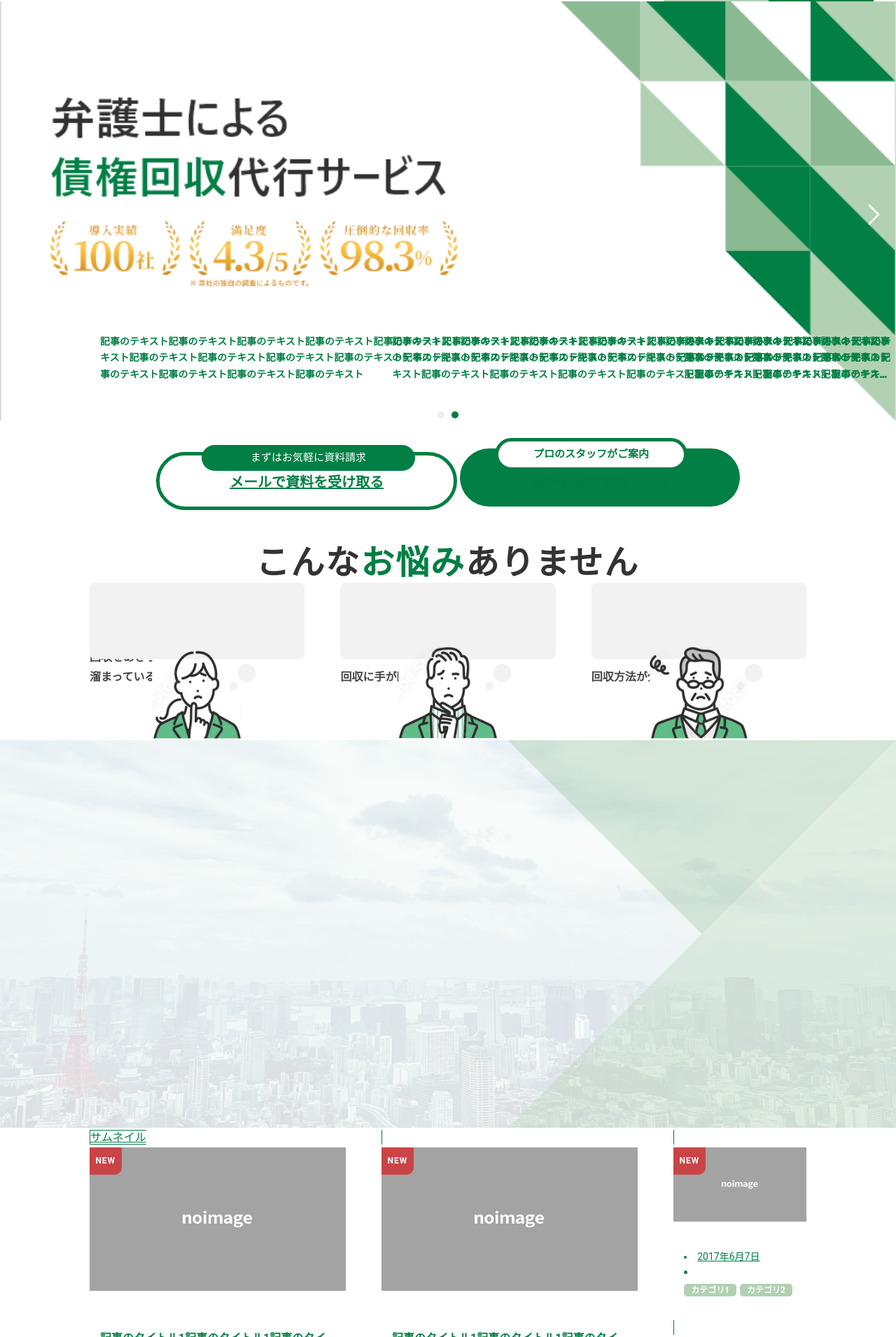
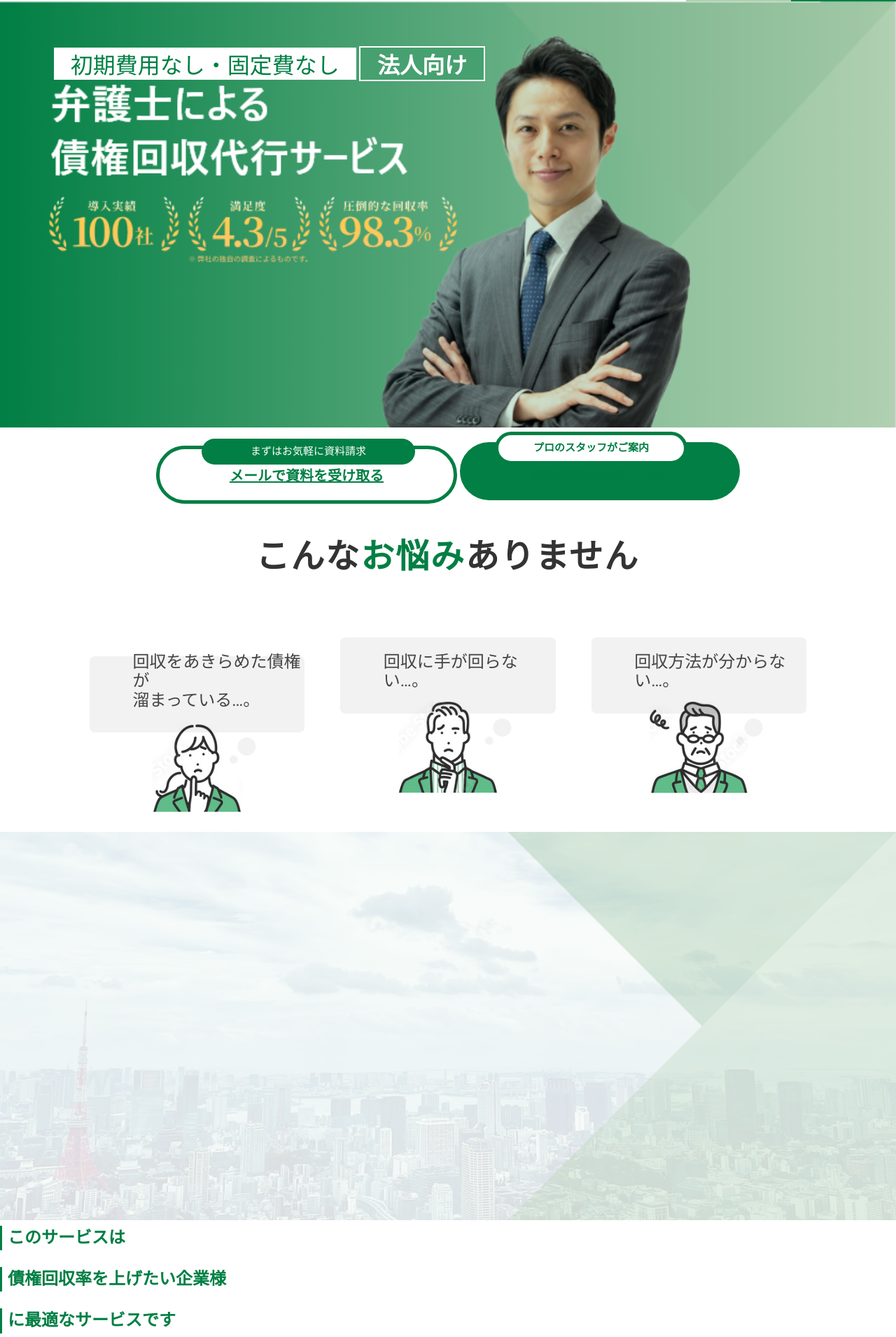
Before and after one commit to linh070703/html, a website built with webpack: page index.html in a window 1280 px wide. Shown: the part 78-1989 px from the top of the page at 70% size. Built offline with nearby package versions, Linux system fonts and the light colour scheme; a script that the page names is missing; files whose address does not match are found by name.

Commit message:
add buttons on the banner even tho it aint't work

```diff
--- a/assets/js/effect.js
+++ b/assets/js/effect.js
@@ -1,34 +1,70 @@
 // 追従(CookiePolicy)の表示
 jQuery(function($) {
+	$('#button_img1').click(function() {
+		$("#img1").fadeIn()
+		$('#img2').hide()
+	})
 
-	if ( $('#cookiePolicy').length > 0 ) {
-		var cookiePolicy = $('#cookiePolicy');
-		cookiePolicy.hide();
-		if(localStorage.getItem('cookieUse') === null) {
+	$('#button_im2').click(function() {
+		$("#img2").fadeIn()
+		$('#img1').hide()
+	})
+	if ($("#img1").is(":visible") == true) {
+		$('#button_img1').addClass("clicked")
+		$('#button_img2').addClass("not_clicked")
+		$('#img2').hide()
+	} else {
+		$("button_img2").addclass("clicked")
+		$('#button_img1').addClass("not_clicked")
+		$('#img1').hide()
+	}
 
-			// スクロール時の表示・非表示
-			$(window).on("scroll", dispAgree);
+	})
+		// var  = $('#cookiePolicy');
+		// cookiePolicy.hide();
+		// if(localStorage.getItem('cookieUse') === null) {
 
-			// 同意ボタンクリック
+		// 	// スクロール時の表示・非表示
+		// 	$(window).on("scroll", dispAgree);
+
+		// 	// 同意ボタンクリック
+		// 	$('#cookie_agree').on("click", function() {
+		// 		$(window).off("scroll", dispAgree);
+		// 		localStorage.setItem('cookieUse', 'agree');
+		// 		cookiePolicy.hide();
+		// 	})
+
+
+	// $(document).ready(function(){
+	// 	$("#button_img1").click(function()		{
+	// 		$('.img1').fadeIn()
+	// 	});
+	// 	});
+	// 	$('#img1').on("click", function() {
+
+	// 	})
+
+	// 	//スクロールが100に達したらクッキー同意を表示
+	// 	function dispAgree() {
+	// 		if ($(this).scrollTop() > 100) {
+	// 			cookiePolicy.fadeIn();
+	// 		} else {
+	// 			cookiePolicy.fadeOut();
+	// 		}
+	// 	}
+
+
+
+
+jQuery(function($) {
 	$('#cookie_agree').on("click", function() {
 		$(window).off("scroll", dispAgree);
 		localStorage.setItem('cookieUse', 'agree');
 		cookiePolicy.hide();
 	})
-		}
 
-		//スクロールが100に達したらクッキー同意を表示
-		function dispAgree() {
-			if ($(this).scrollTop() > 100) {
-				cookiePolicy.fadeIn();
-			} else {
-				cookiePolicy.fadeOut();
-			}
-		}
-	}
+})
 
-
-});
 
 // ページ内アンカーリンクのスクロールエフェクト
 // ヘッダーが固定の場合はheaderHightにヘッダーの高さを設定(PC/SP要設定)
@@ -130,8 +166,6 @@ jQuery(function($) {
 
 // アコーディオンの起動
 jQuery(function($) {
-
-
 	if ( $('dl.accordion dt').length > 0 ) {
 
 		$("dl.accordion dt").click(function(){
--- a/assets/sass/base/_reset.scss
+++ b/assets/sass/base/_reset.scss
@@ -30,11 +30,6 @@ body {
 	vertical-align: baseline;
 	-webkit-text-size-adjust: 100%;
 }
-
-img {
-	display: inherit;
-}
-
 ol, ul {
 	list-style: none;
 }
@@ -60,7 +55,7 @@ q:before, q:after {
 
 // 非対応ブラウザ
 div#ie_container {
-	display: none;
+	// display: none;
 	width: 100%;
 	height: 100%;
 	margin: auto;
@@ -74,16 +69,12 @@ div#ie_container {
 		left: 0;
 		text-align: center;
 		margin: auto;
+	}
+}
 
-		p {
-			width: 100%;
-			position: absolute;
-			font-size: 12px;
-			top: 50%;
-			left: 0;
-			right: 0;
-			text-align: center;
-		}
+.with_caption{
+	h1.capton {
+		display: flex;
 	}
 }
 
--- a/assets/sass/function/_adjust.scss
+++ b/assets/sass/function/_adjust.scss
@@ -395,7 +395,6 @@
 
 //コンテンツ幅
 %content-width{
-	width: 95%;
 	margin: auto;
 	position: relative;
 }
--- a/assets/sass/global/_g-project.scss
+++ b/assets/sass/global/_g-project.scss
@@ -106,9 +106,6 @@ div.article {
 
 		.g-p-sec {
 
-			img{
-				margin: 0 30%;
-			}
 		}
 
 		aside {}
--- a/assets/sass/pages/_front.scss
+++ b/assets/sass/pages/_front.scss
@@ -13,6 +13,30 @@ div.front {
 
 div.top_view {
 	width: 100%;
+	margin-bottom: 1%;
+
+	#change_img {
+		position: absolute;
+		padding-top: 5%;
+		padding-left: 6%;
+		width: 100%;
+
+		.clicked {
+			font-size: 200%;
+			font-weight: 500;
+			background-color: white;
+			color:  $main-color;
+			padding: 0 2%;
+		}
+		.not_clicked {
+			font-size: 200%;
+			font-weight: 700;
+			background-color: #47A070;
+			border: white 2px solid;
+			color:  white;
+			padding: 0 2%;
+		}
+	}
 
 	.block {
 		img {
@@ -21,80 +45,80 @@ div.top_view {
 	}
 
 	// 画像をPC/SPで変更する場合
-	.slick-slide img {
-		&.hide_sp {
-			@extend .hide_sp;
-		}
-		&.hide_pc {
-			@extend .hide_pc;
-		}
-	}
+	// .slick-slide img {
+	// 	&.hide_sp {
+	// 		@extend .hide_sp;
+	// 	}
+	// 	&.hide_pc {
+	// 		@extend .hide_pc;
+	// 	}
+	// }
 
 	// 前・次ボタンの設定
-	.slick-prev,
-	.slick-next {
-		width: 5%;
-		height: 100%;
-		position: absolute;
-		background-position: center center;
-		background-repeat: no-repeat;
-		background-size: 30px 30px;
+	// .slick-prev,
+	// .slick-next {
+	// 	width: 5%;
+	// 	height: 100%;
+	// 	position: absolute;
+	// 	background-position: center center;
+	// 	background-repeat: no-repeat;
+	// 	background-size: 30px 30px;
 
-		@include mq() {
-			width: 10%;
-		}
-	}
+	// 	@include mq() {
+	// 		width: 10%;
+	// 	}
+	// }
 
-	.slick-prev:before,
-	.slick-next:before {
-		content:"";
-	}
+	// .slick-prev:before,
+	// .slick-next:before {
+	// 	content:"";
+	// }
 
 	// 前ボタンの設定
-	.slick-prev {
-		left: 0;
-		background-image:url(../img/arrow/arrow_left_w.svg);
-	}
+	// .slick-prev {
+	// 	left: 0;
+	// 	background-image:url(../img/arrow/arrow_left_w.svg);
+	// }
 
 	// 次ボタンの設定
-	.slick-next {
-		right: 0;
-		background-image:url(../img/arrow/arrow_right_w.svg);
-	}
+	// .slick-next {
+	// 	right: 0;
+	// 	background-image:url(../img/arrow/arrow_right_w.svg);
+	// }
 
-	.slick-arrow {
-		z-index: 10;
-	}
+	// .slick-arrow {
+	// 	z-index: 10;
+	// }
 
 	// docボタンの設定
-	.slick-dots {
-		bottom: 10px;
+	// .slick-dots {
+	// 	bottom: 10px;
 
-		li {
-			width: 10px;
-			height: 10px;
-			button {
-				width: 10px;
-				height: 10px;
-				padding: 0;
-				border-radius: 50%;
-				background-color: $bg-color;
-				@extend .transitions;
+	// 	li {
+	// 		width: 10px;
+	// 		height: 10px;
+	// 		button {
+	// 			width: 10px;
+	// 			height: 10px;
+	// 			padding: 0;
+	// 			border-radius: 50%;
+	// 			background-color: $bg-color;
+	// 			@extend .transitions;
 
-				&:hover {
-					background-color: $main-color;
-				}
-				&:before {
-					display: none;
-				}
-			}
+	// 			&:hover {
+	// 				background-color: $main-color;
+	// 			}
+	// 			&:before {
+	// 				display: none;
+	// 			}
+	// 		}
 
-			&.slick-active {
-				button {
-					background-color: $main-color;
-				}
-			}
-		}
-	}
+	// 		&.slick-active {
+	// 			button {
+	// 				background-color: $main-color;
+	// 			}
+	// 		}
+	// 	}
+	// }
 
 }
--- a/assets/sass/wp/_wp.scss
+++ b/assets/sass/wp/_wp.scss
@@ -349,15 +349,12 @@ ul.article-cgy_list {
 	grid-template-columns: auto auto auto;
 	grid-gap: 5%;
 	margin: auto;
-
-	img {
-		width: 1000%;
-	}
 }
 
 .article-list_grid-item {
 	width: 100%;
 	margin-bottom: 20px;
+
 
 	@include mq(sp) {
 		width: 50%;
@@ -366,50 +363,59 @@ ul.article-cgy_list {
 	@include mq(ssp) {
 		width: 100%;
 	}
+
 	p {
-		position: absolute;
-		font-weight: 1000;
-		bottom: 20%;
+		position: relative;
+		font-weight: 150%;
+		font-size: 150%;
+		top:30%;
+		padding-left: 20%;
 	}
 
 }
 .article-list_grid-item-bg_box {
-	// background-color: $bg-color;
-	border: solid 1px;
+	img {
+		top: 0;
+		left: 0;
+		height: 100%;
+		margin: auto;
+		width: 100%;
+	}
 }
 .article-list_grid-item-thum {
 	position: relative;
+	margin-bottom: 10%;
 	&::before{
 		content: '';
 		display: block;
-		padding-top: 66.67%;
+		padding-top: 20%;
 	}
 
-	img {
-		position: absolute;
-		top: 0;
-		left: 0;
-		width: 100%;
-		height: 100%;
-		object-fit: cover;
-	}
-	.pop {
 
-		z-index: 2;
-		position: absolute;
-		top: 0;
-		left: 0;
-		background-color: #C94447;
-		color: #FFF;
-		padding: 0.5em 0.7em;
-		border-radius: 0 0 10px 0;
-		letter-spacing: 1px;
-		font-weight: 700;
-		font-size: 12px;
-	}
+
+	// .pop {
+
+	// 	z-index: 2;
+	// 	position: absolute;
+	// 	top: 0;
+	// 	left: 0;
+	// 	background-color: #C94447;
+	// 	color: #FFF;
+	// 	padding: 0.5em 0.7em;
+	// 	border-radius: 0 0 10px 0;
+	// 	letter-spacing: 1px;
+	// 	font-weight: 700;
+	// 	font-size: 12px;
+	// }
 }
 .article-list_grid-item-text_cont {
+	h1{
+		font-weight: 1000;
+		padding: 5%;
+	}
+	font-size: 160%;
 	padding: 15px 15px 20px;
+	justify-content: center;
 }
 .article-list_grid-item-ttl{
 	font-weight: 700;
--- a/index.html
+++ b/index.html
@@ -111,19 +111,13 @@
 
 		<main role="main">
 			<!-- 1st View START -->
-			<div class="top_view" id="slider">
-				<div class="block block_1">
-					<a href="#">
-						<img src="./assets/img/front/Screenshot 2023-05-29 172657.png" alt="会社名" class="hide_sp">
-						<img src="./assets/img/front/slider_sp_01.jpg" alt="会社名" class="hide_pc">
-					</a>
+			<div class="top_view">
+				<div id="change_img">
+					<button id="button_img1">初期費用なし・固定費なし</button>
+					<button id="button_img2">法人向け</button>
 				</div>
-				<div class="block block_2">
-					<a href="#">
-						<img src="./assets/img/front/Screenshot 2023-05-29 172234.png" alt="会社名" class="hide_sp">
-						<img src="./assets/img/front/slider_sp_02.jpg" alt="会社名" class="hide_pc">
-					</a>
-				</div>
+				<img src="./assets/img/front/Screenshot 2023-05-29 172657.png" alt="会社名" id="img1" class="cover click">
+				<img src="./assets/img/front/Screenshot 2023-05-29 172234.png" alt="会社名" id="img2" class="cover click">
 			</div>
 			<!-- 1st View END -->
 			<div class="g-c-btn center">
@@ -146,144 +140,81 @@
 
 				<div class="article-list_grid">
 					<div class="article-list_grid-item">
-						<div class="article-list_grid-item-thum">
-							<p>回収をあきらめた債権が<br>溜まっている…。</p>
+						<p>回収をあきらめた債権が<br>溜まっている…。</p>
+						<div class="article-list_grid-item-bg_box">
 							<img src="./assets/img/icon/Repeat Grid 3.png" class="">
 						</div>
 					</div>
 					<div class="article-list_grid-item">
-						<div class="article-list_grid-item-thum">
-							<p>回収に手が回らない…。</p>
+						<p>回収に手が回らない…。</p>
+						<div class="article-list_grid-item-bg_box">
 							<img src="./assets/img/icon/Repeat Grid 4.png" class="">
 						</div>
 					</div>
 					<div class="article-list_grid-item">
-						<div class="article-list_grid-item-thum">
-							<p>回収方法が分からない…。</p>
+						<p>回収方法が分からない…。</p>
+						<div class="article-list_grid-item-bg_box">
 							<img src="./assets/img/icon/Repeat Grid 5.png" class="">
 						</div>
 					</div>
 				</div>
-				<article>
-					<div class="cover">
-						<img src="./assets/img/front/Repeat Grid 6.png">
+				<div class="with_caption">
+					<img src="./assets/img/front/Repeat Grid 6.png"  class="cover">
+					<div class="capion">
+						<h1>このサービスは</h1>
+						<h1>債権回収率を上げたい企業様</h1>
+						<h1>に最適なサービスです</h1>
 					</div>
-				</article>
-
+				</div>
 
 
 					<div class="article-list_grid">
 						<div class="article-list_grid-item">
+							<div href="article.html" class="article-list_grid-item-bg_box">
+								<img src="./assets/img/front/Mask Group 8.png">
+								<div class="article-list_grid-item-text_cont">
+									<!-- タイトル -->
+									<h1>売掛債権を回収できるのは弁護士だけ</h1>
+									<h3>請求に応じない場合は、より強力な法的手段が直ちに講じられてしまうと連想させます。滞納常習者を抑制する効果もあります。</h3>
+								</div>
+							</div>
+						</div>
 
-							<a href="article.html" class="article-list_grid-item-bg_box">
+						<div class="article-list_grid-item">
+							<div href="article.html" class="article-list_grid-item-bg_box">
+								<img src="./assets/img/front/Mask Group 7.png">
+								<div class="article-list_grid-item-text_cont">
+									<!-- タイトル -->
+									<h1>企業イメージを損なわない</h1>
+									<h3>社会的に責任があり、経験豊富な弁護士および、対応に精通したスタッフが法律に基づき回収します。</h3>
+								</div>
+							</div>
+						</div>
 
-								 サムネイル
-								<div class="article-list_grid-item-thum">
-									<img src="./assets/img/article/thum_1.png" data-src="./assets/img/article/noimage.jpg" alt="記事のタイトル" class="lazyload obj_image">
-									<!-- 新着アイコン -->
-									<div class="pop">NEW</div>
-								</div>
+						<div class="article-list_grid-item">
+							<div href="article.html" class="article-list_grid-item-bg_box">
+								<img src="./assets/img/front/Mask Group 9.png" >
 
 								<div class="article-list_grid-item-text_cont">
 
 									<!-- タイトル -->
-									<h3 class="article-list_grid-item-ttl"><span class="textline">記事のタイトル1記事のタイトル1記事のタイトル1記事のタイトル1記事のタイトル1</span></h3>
-
-									<!-- 日時・カテゴリ -->
-									<ul class="article-list_grid-item-info">
-										<li class="article-day">2017年6月7日</li>
-										<li>
-											<ul class="article-cgy">
-												<li><span>カテゴリ1</span></li>
-												<li><span>カテゴリ2</span></li>
-											</ul>
-										</li>
-									</ul>
-
-									<p class="article-list_grid-item-text"><span class="textline">記事のテキスト記事のテキスト記事のテキスト記事のテキスト記事のテキスト記事のテキスト記事のテキスト記事のテキスト記事のテキスト記事のテキスト記事のテキスト記事のテキスト記事のテキスト記事のテキスト記事のテキスト記事のテキスト記事のテキスト記事のテキスト記事のテキスト記事のテキスト記事のテキスト記事のテキスト記事のテキスト記事のテキスト記事のテキスト記事のテキスト記事のテキスト</span></p>
-
+									<h1>生産性の向上</h1>
+									<h3>回収を一任していただくため、ご負担はございません。本来の担当業務に注力できるため、生産性が向上します。</h3>
 								</div>
-							</a>
-
+							</div>
 						</div>
-
-						<div class="article-list_grid-item">
-
-
-							<a href="article.html" class="article-list_grid-item-bg_box">
-
-								<!-- サムネイル -->
-								<div class="article-list_grid-item-thum">
-									<img src="./assets/img/article/thum_1.png" data-src="./assets/img/article/noimage.jpg" alt="記事のタイトル" class="lazyload obj_image">
-									<!-- 新着アイコン -->
-									<div class="pop">NEW</div>
-								</div>
-
-								<div class="article-list_grid-item-text_cont">
-
-									<!-- タイトル -->
-									<h3 class="article-list_grid-item-ttl"><span class="textline">記事のタイトル1記事のタイトル1記事のタイトル1記事のタイトル1記事のタイトル1</span></h3>
-
-									<!-- 日時・カテゴリ -->
-									<ul class="article-list_grid-item-info">
-										<li class="article-day">2017年6月7日</li>
-										<li>
-											<ul class="article-cgy">
-												<li><span>カテゴリ1</span></li>
-												<li><span>カテゴリ2</span></li>
-											</ul>
-										</li>
-									</ul>
-
-									<p class="article-list_grid-item-text"><span class="textline">記事のテキスト記事のテキスト記事のテキスト記事のテキスト記事のテキスト記事のテキスト記事のテキスト記事のテキスト記事のテキスト記事のテキスト記事のテキスト記事のテキスト記事のテキスト記事のテキスト記事のテキスト記事のテキスト記事のテキスト記事のテキスト記事のテキスト記事のテキスト記事のテキスト記事のテキスト記事のテキスト記事のテキスト記事のテキスト記事のテキスト記事のテキスト</span></p>
-
-								</div>
-							</a>
-
-						</div>
-
-						<div class="article-list_grid-item">
-
-							<a href="article.html" class="article-list_grid-item-bg_box">
-
-								<!-- サムネイル -->
-								<div class="article-list_grid-item-thum">
-									<img src="./assets/img/article/thum_1.png" data-src="./assets/img/article/noimage.jpg" alt="記事のタイトル" class="lazyload obj_image">
-									<!-- 新着アイコン -->
-									<div class="pop">NEW</div>
-								</div>
-
-								<div class="article-list_grid-item-text_cont">
-
-									<!-- タイトル -->
-
-									<!-- 日時・カテゴリ -->
-									<ul class="article-list_grid-item-info">
-										<li class="article-day">2017年6月7日</li>
-										<li>
-											<ul class="article-cgy">
-												<li><span>カテゴリ1</span></li>
-												<li><span>カテゴリ2</span></li>
-											</ul>
-										</li>
-									</ul>
-
-									<p class="article-list_grid-item-text"><span class="textline">記事のテキスト記事のテキスト記事のテキスト記事のテキスト記事のテキスト記事のテキスト記事のテキスト記事のテキスト記事のテキスト記事のテキスト記事のテキスト記事のテキスト記事のテキスト記事のテキスト記事のテキスト記事のテキスト記事のテキスト記事のテキスト記事のテキスト記事のテキスト記事のテキスト記事のテキスト記事のテキスト記事のテキスト記事のテキスト記事のテキスト記事のテキスト</span></p>
-
-								</div>
-							</a>
-
-						</div>
-
 					</div>
 
-					<div class="g-c-btn center">
+					<!-- <div class="g-c-btn center">
 						<a href="./blog/">もっとみる</a>
-					</div>
+					</div> -->
 
 				</article>
 
 			</section>
+			<div class="cover">
+				<img src="./assets/img/front/Repeat Grid 7.png">
+			</div>
 			<!-- ブログ END -->
 
 
```
Also changed, not shown: assets/img/front/Group 29180.png (added), assets/img/front/Group 29246.png (deleted), assets/img/front/Mask Group 7.png, assets/img/front/Repeat Grid 8.png (added), assets/img/front/完全成功報酬型.png (added). Lines whose indentation alone changed are shown as unchanged.
